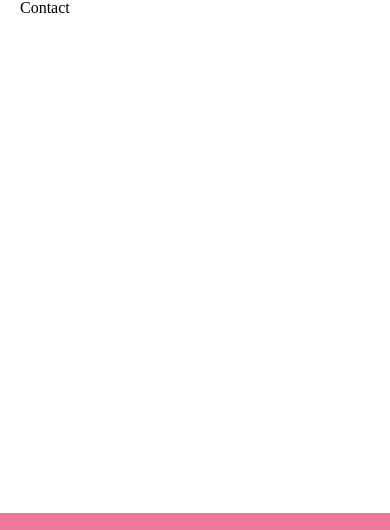
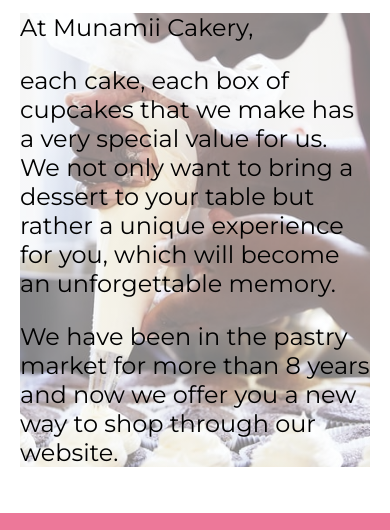
Before and after one commit to NeuralAlchemist/munamii-cakery, a website: page about.html in a window 390 px wide. Shown: the part 241-771 px from the top of the page. Drawn offline with Linux system fonts and the light colour scheme.

Commit message:
add mobile version of about us

```diff
--- a/about.html
+++ b/about.html
@@ -5,6 +5,7 @@
         <meta http-equiv="X-UA-Compatible" content="IE=edge" />
         <meta name="viewport" content="width=device-width, initial-scale=1.0" />
         <link rel="stylesheet" href="/styles/global.css" />
+        <link rel="stylesheet" href="/styles/about.css">
         <title>Munamii Cakery</title>
     </head>
     <body>
@@ -18,7 +19,19 @@
 
             <p class="logo">Munamii Cakery</p>
             <div class="test">
-                <div class="home-content">Contact</div>
+                <div class="about-us-content">
+                    <p class="content">At Munamii Cakery,</p>
+                    <p class="content">
+                        each cake, each box of cupcakes that
+                        we make has a very special value for us. We not only
+                        want to bring a dessert to your table but rather a
+                        unique experience for you, which will become an
+                        unforgettable memory.
+                    </p>
+                    <p class="content">We have been in the pastry market
+                        for more than 8 years and now we offer you a new way to
+                        shop through our website.</p>
+                </div>
             </div>
             <div class="push"></div>
         </div>
--- /dev/null
+++ b/styles/about.css
@@ -0,0 +1,21 @@
+.about-us-content img {
+}
+
+.content {
+    /* position: sticky; */
+    color: black;
+}
+
+@media only screen and (max-width: 40em) {
+    .about-us-content {
+        background: linear-gradient(
+                rgba(255, 255, 255, 0.5),
+                rgba(255, 255, 255, 0.5)
+            ),
+            url(/images/about-us.jpg) no-repeat center center fixed;
+        -webkit-background-size: cover;
+        -moz-background-size: cover;
+        -o-background-size: cover;
+        background-size: cover;
+    }
+}
--- a/styles/global.css
+++ b/styles/global.css
@@ -82,7 +82,7 @@
 
 @media only screen and (max-width: 40em) {
     .header {
-        font-size: 6vw;
+        font-size: 24px;
     }
 
     .footer img {
@@ -90,7 +90,7 @@
     }
 
     .content {
-        font-size: 6vw;
+        font-size: 24px;
     }
 
     .flex-container img {
```
Also changed, not shown: images/about-us.jpg (added), images/about-us.webp (added).
